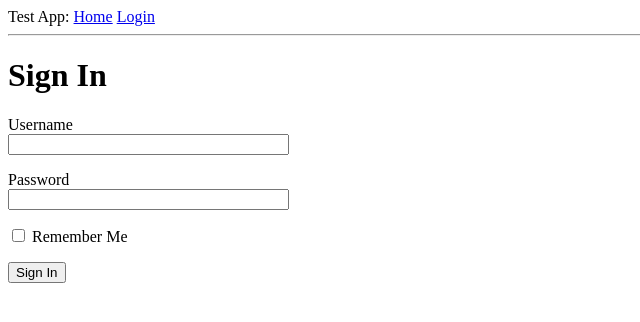
After one commit to jjsayleraxio/python_javascript_cookies, a Flask app: page /login in a window 1280 px wide. The commit adds this page. Shown: the top 322 px of the page, without its empty margins (0-640 px from the left). Run offline with Flask 2, Linux system fonts and the light colour scheme.

Commit message:
add in forms
added in a simple demo form by creating forms.py, which holds the class
for the form object, adding a login route to routes.py, and adding a
login.html file which is a template for the login form

also updated links in base.html

```diff
--- /dev/null
+++ b/app/forms.py
@@ -0,0 +1,10 @@
+from flask_wtf import FlaskForm
+from wtforms import StringField, PasswordField, BooleanField, SubmitField
+from wtforms.validators import DataRequired
+
+
+class LoginForm(FlaskForm):
+    username = StringField("Username", validators=[DataRequired()])
+    password = PasswordField("Password", validators=[DataRequired()])
+    remember_me = BooleanField("Remember Me")
+    submit = SubmitField("Sign In")
--- a/app/routes.py
+++ b/app/routes.py
@@ -1,5 +1,6 @@
-from flask import render_template
+from flask import render_template, flash, redirect
 from app import app
+from app.forms import LoginForm
 
 
 @app.route("/")
@@ -7,3 +8,16 @@ from app import app
 def index():
     user = {"username": "Joseph"}
     return render_template("index.html", title="Home", user=user)
+
+
+@app.route("/login", methods=["GET", "POST"])
+def login():
+    form = LoginForm()
+    if form.validate_on_submit():
+        flash(
+            "Login requested for user {}, remember_me={}".format(
+                form.username.data, form.remember_me.data
+            )
+        )
+        return redirect(url_for("index"))
+    return render_template("login.html", title="Sign In", form=form)
--- a/app/templates/base.html
+++ b/app/templates/base.html
@@ -9,8 +9,21 @@
 </head>
 
 <body>
-    <div>Test App: <a href="/index">Home</a></div>
+    <div>
+        Test App:
+        <a href="{{ url_for('index') }}">Home</a>
+        <a href="{{ url_for('login') }}">Login</a>
+    </div>
     <hr>
+    {% with messages = get_flashed_messages() %}
+    {% if messages %}
+    <ul>
+        {% for message in messages %}
+        <li>{{ message }}</li>
+        {% endfor %}
+    </ul>
+    {% endif %}
+    {% endwith %}
     {% block content %}{% endblock %}
 </body>
 
--- /dev/null
+++ b/app/templates/login.html
@@ -0,0 +1,24 @@
+{% extends "base.html" %}
+
+{% block content %}
+<h1>Sign In</h1>
+<form action="" method="post" novalidate>
+    {{ form.hidden_tag() }}
+    <p>
+        {{ form.username.label }}<br>
+        {{ form.username(size=32) }}<br>
+        {% for error in form.username.errors %}
+        <span style="color: red;">[{{ error }}]</span>
+        {% endfor %}
+    </p>
+    <p>
+        {{ form.password.label }}<br>
+        {{ form.password(size=32) }}<br>
+        {% for error in form.password.errors %}
+        <span style="color: red;">[{{ error }}]</span>
+        {% endfor %}
+    </p>
+    <p>{{ form.remember_me() }} {{ form.remember_me.label }}</p>
+    <p>{{ form.submit() }}</p>
+</form>
+{% endblock %}
```
